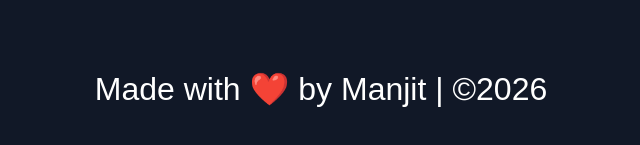
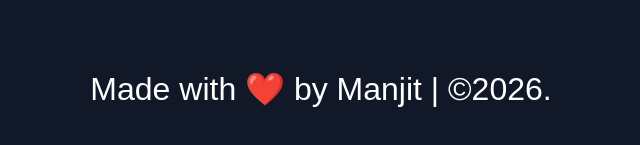
Before and after one commit to unique-creates/Tic-game, a plain HTML site: page index.html in a window 1280 px wide. Shown: the part 619-764 px from the top of the page, without its empty margins (319-959 px from the left). Drawn offline with Linux system fonts and the light colour scheme.

```diff
--- a/index.html
+++ b/index.html
@@ -59,7 +59,7 @@
 
                                                                                                                                                                         <footer>
                                                                                                                                                                                     <div class="foot">
-                                                                                                                                                                                            Made with ❤️ by Manjit | ©2026
+                                                                                                                                                                                            Made with ❤️ by Manjit | ©2026.
                                                                                                                                                                                                 </div>
                                                                                                                                                                                                 </footer>
 
--- a/script.js
+++ b/script.js
@@ -49,7 +49,7 @@ const coordinates={
 
 };
 
-cells.forEach(cell=>{
+cells.forEach(cell=> {
 
 cell.addEventListener("click",clickCell);
 
```
Also changed, not shown: styles.css (line endings or trailing spaces).
